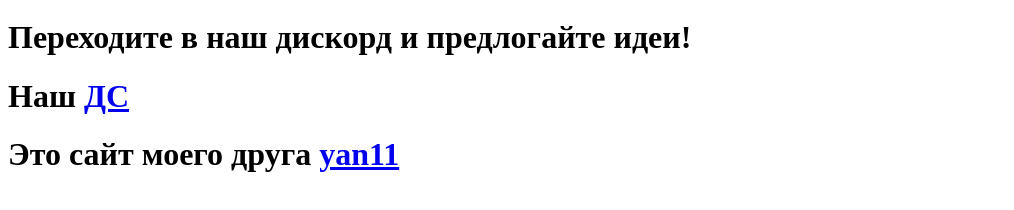
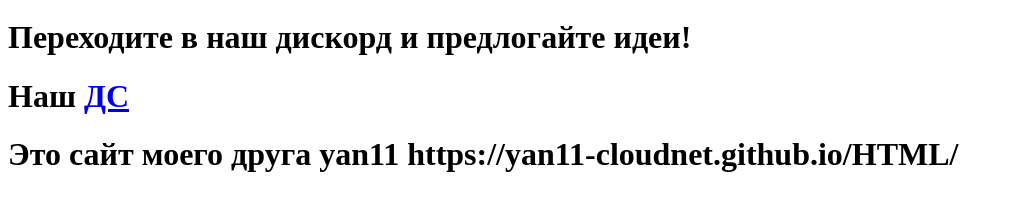
Before and after one commit to OLEG10-cloudnet625/html-, a plain HTML site: page index.html in a window 1280 px wide. Shown: the part 30-240 px from the top of the page, without its empty margins (0-1014 px from the left). Drawn offline with Linux system fonts and the light colour scheme.

Commit message:
Update index.html

```diff
--- a/index.html
+++ b/index.html
@@ -493,4 +493,4 @@
 
 
 <H1>Наш <a href="https://discord.gg/d6QN6Zwa">ДС</a> </H1>
-<H1>Это сайт моего друга <a href="https://oleg10-cloudnet625.github.io/HTML-/"</a>yan11 </H1>
+<H1>Это сайт моего друга yan11 https://yan11-cloudnet.github.io/HTML/ </H1>
```
